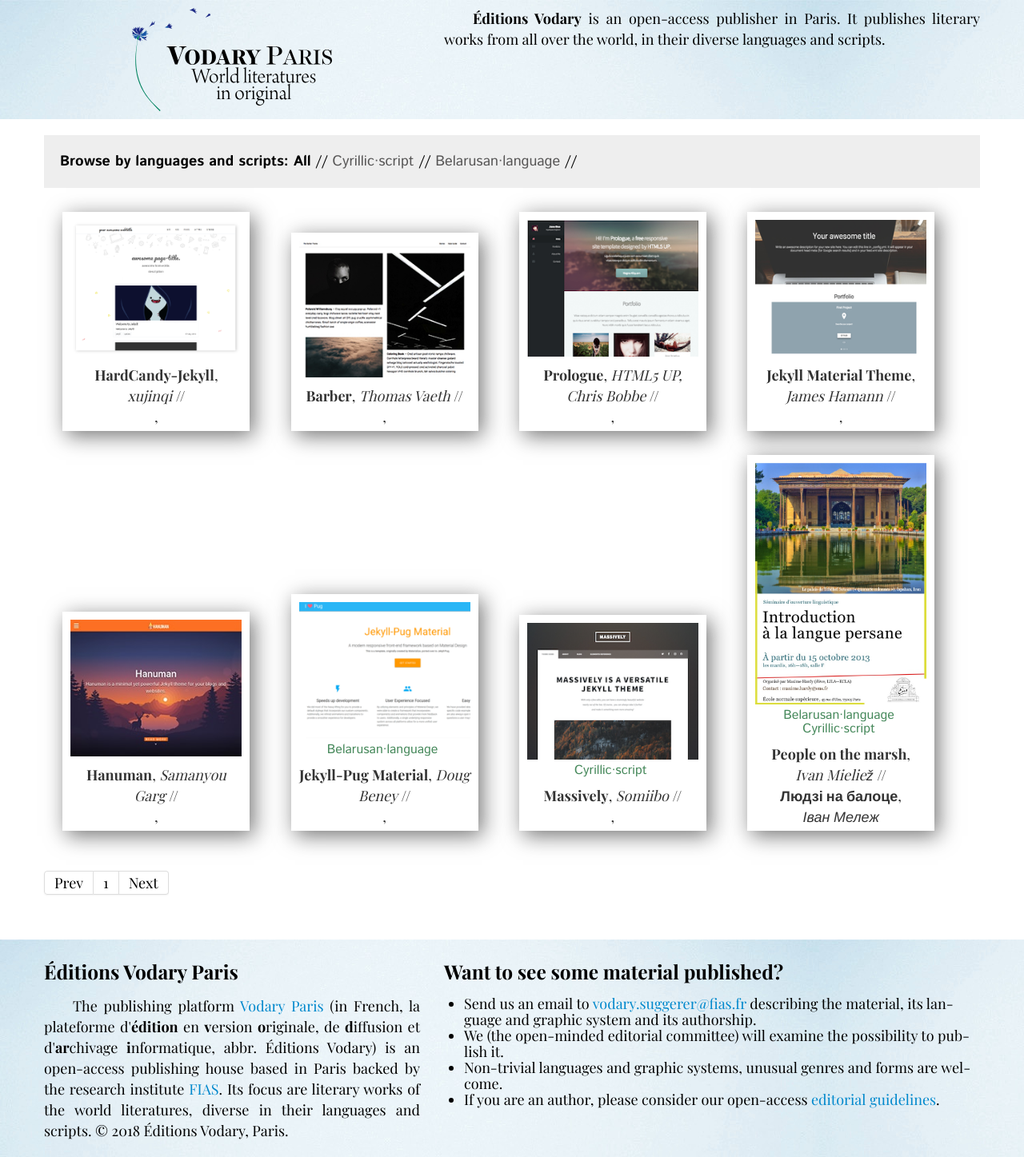
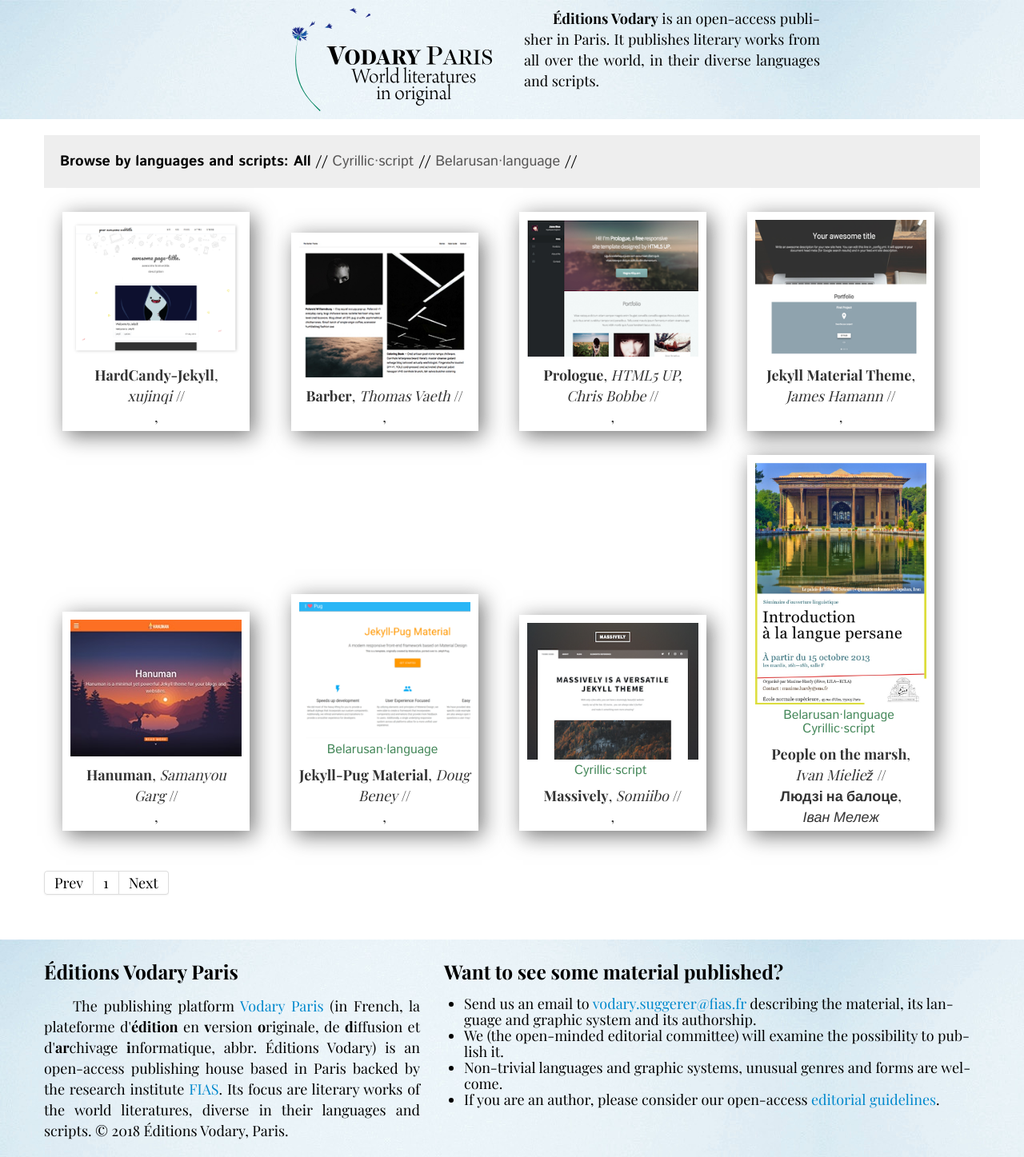
Before and after one commit to mlare/vodary, a Jekyll site: the page built from index.html, in a window 1280 px wide. Shown: the whole page at 80% size. Built offline with Jekyll 4.4.1, drawn with Linux system fonts in a browser that asks for light colours; some web fonts are replaced; Markdown is read by kramdown in place of the engine named in the settings; the list of posts is cut into pages by our own code.

Commit message:
Update header.html

```diff
--- a/_includes/header.html
+++ b/_includes/header.html
@@ -7,16 +7,24 @@
 
         <div class="row">
 
-        <div class="span5">
+        <div class="span3">
+        </div>
+
+        <div class="span3">
         <h1 id="logo">
          <img src="/assets/img/Logo.svg" width="250px";>
         </h1>
        </div>
 
-      <div class="span7">
+      <div class="span4">
        <p>{{ site.description }}
        </p>
-      <div>
+      </div>
+
+
+        <div class="span2">
+        </div>
+
      </a>
      </div>
           </div>
```
